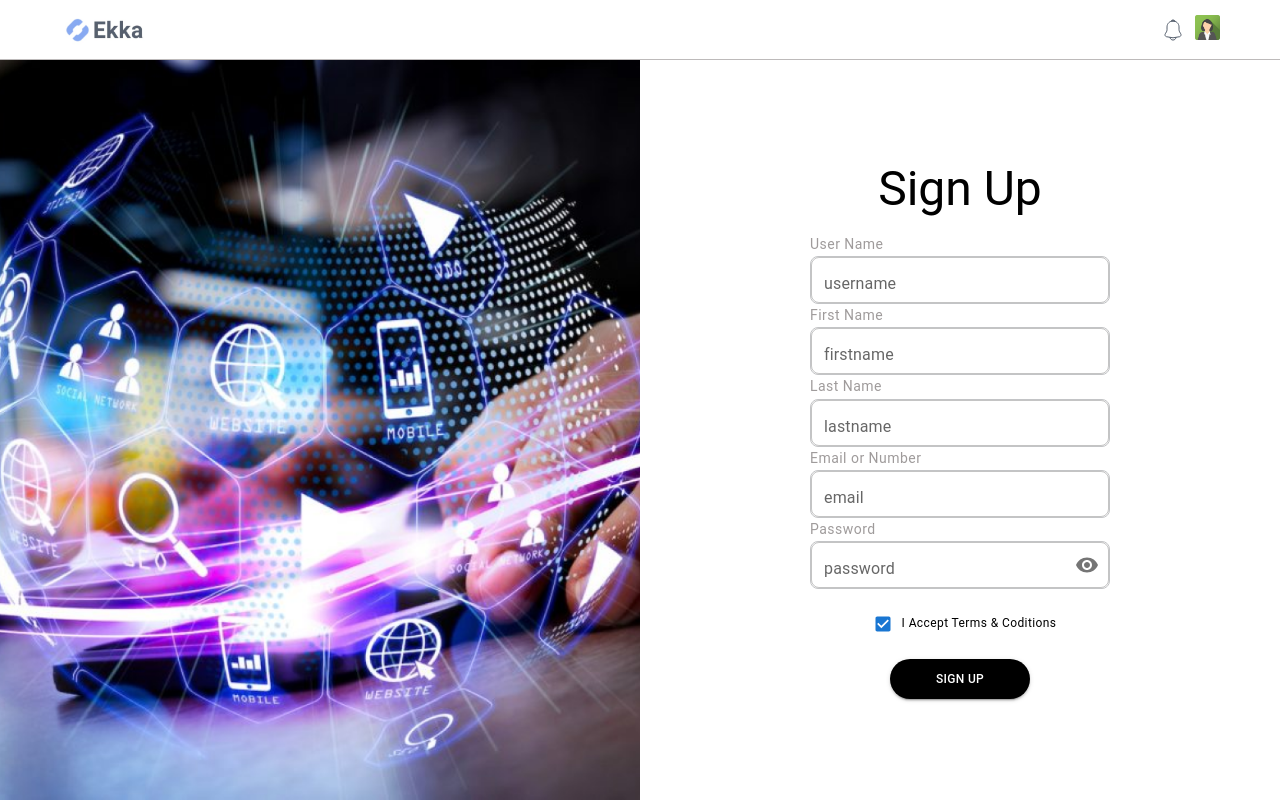
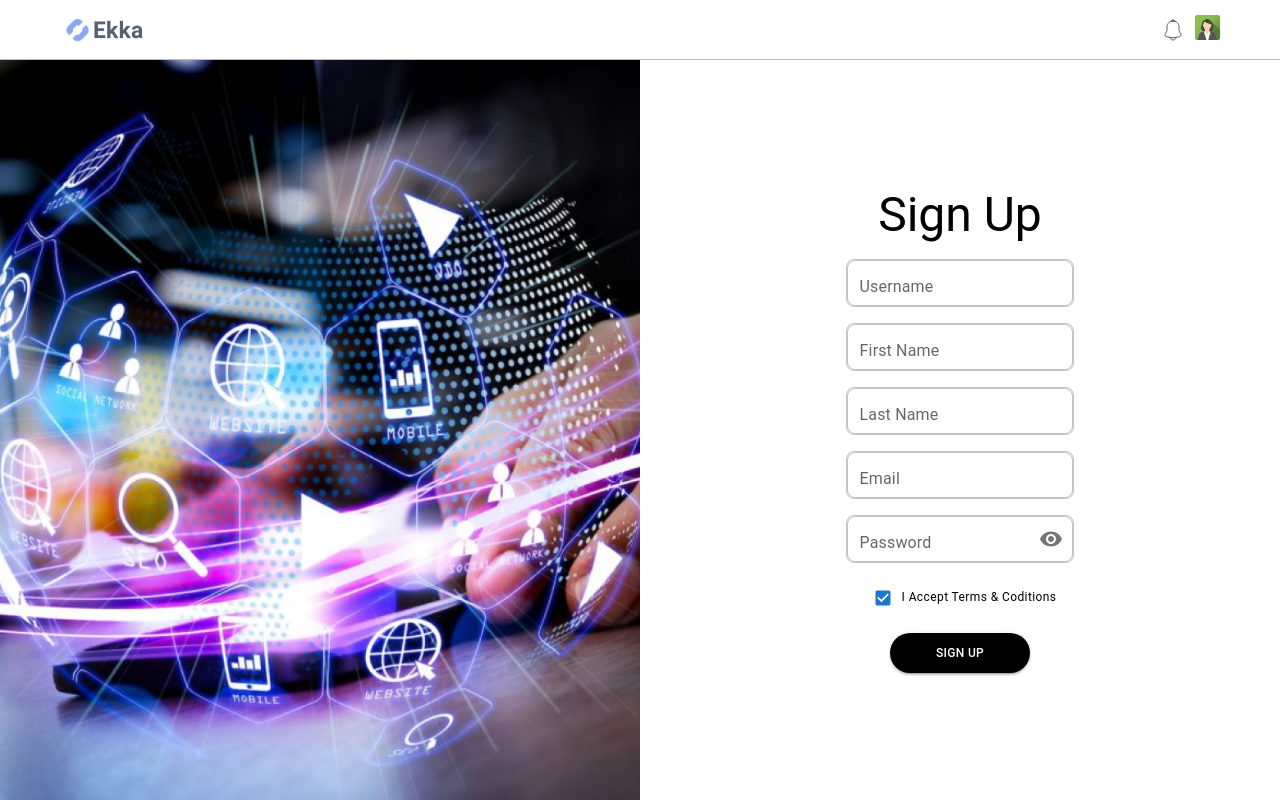
Before and after one commit to abidali671/e-store-dashboard, a React (Create React App) app: page /register in a window 1280 px wide. Built offline with nearby package versions, Linux system fonts and the light colour scheme.

Commit message:
update register page

```diff
--- a/src/pages/auth/register/index.tsx
+++ b/src/pages/auth/register/index.tsx
@@ -1,5 +1,5 @@
 import { AuthContainer, FormikTextField, FormWrapper } from '@components';
-import { Typography, Box } from '@mui/material';
+import { Typography, Box, Stack } from '@mui/material';
 import { LoadingButton } from '@mui/lab';
 import useSign from './register.hook';
 import Checkbox from '@mui/material/Checkbox';
@@ -10,72 +10,30 @@ import * as styles from './register.styles';
 const Register: types.ComponentT = () => {
 	const { formik } = useSign();
 
-	const label = { inputProps: { 'aria-label': 'Checkbox demo' } };
-
 	return (
 		<AuthContainer>
 			<Box sx={styles.root}>
 				<Box component='form' onSubmit={formik.handleSubmit}>
 					<FormWrapper>
 						<Typography variant='h3'>Sign Up</Typography>
-						<Box
+						<Stack
 							sx={{
-								textAlign: 'left',
 								width: { xs: '100%', md: '80%' },
-								maxWidth: '100%',
-								gap: '10px',
+								gap: 2,
 								'&>*': { margin: '5px 0' },
 							}}
 						>
-							<Typography
-								variant='caption'
-								sx={{ color: '#9F9B9B', fontSize: { xs: '10px', md: '14px' } }}
-							>
-								User Name
-							</Typography>
-
-							<FormikTextField name='username' label='username' {...formik} />
-
-							<Typography
-								variant='caption'
-								sx={{ color: '#9F9B9B', fontSize: { xs: '10px', md: '14px' } }}
-							>
-								First Name
-							</Typography>
-
-							<FormikTextField name='firstName' label='firstname' {...formik} />
-
-							<Typography
-								variant='caption'
-								sx={{ color: '#9F9B9B', fontSize: { xs: '10px', md: '14px' } }}
-							>
-								Last Name
-							</Typography>
-
-							<FormikTextField name='lastName' label='lastname' {...formik} />
-
-							<Typography
-								variant='caption'
-								sx={{ textAlign: 'left', fontSize: { xs: '10px', md: '14px' }, color: '#9F9B9B' }}
-							>
-								Email or Number
-							</Typography>
-
-							<FormikTextField name='email' type='text' label='email' {...formik} />
-
-							<Typography
-								variant='caption'
-								sx={{ textAlign: 'left', fontSize: { xs: '10px', md: '14px' }, color: '#9F9B9B' }}
-							>
-								Password
-							</Typography>
-
-							<FormikTextField name='password' type='password' label='password' {...formik} />
-						</Box>
+							<FormikTextField name='username' label='Username' {...formik} />
+							<FormikTextField name='first_name' label='First Name' {...formik} />
+							<FormikTextField name='last_name' label='Last Name' {...formik} />
+							<FormikTextField name='email' type='text' label='Email' {...formik} />
+							<FormikTextField name='password' type='password' label='Password' {...formik} />
+						</Stack>
 
 						<Typography variant='caption' sx={{ display: 'flex', alignItems: 'center' }}>
-							<Checkbox {...label} defaultChecked size='small' /> I Accept Terms & Coditions
+							<Checkbox defaultChecked size='small' /> I Accept Terms & Coditions
 						</Typography>
+
 						<LoadingButton
 							loading={formik.isSubmitting}
 							variant='contained'
--- a/src/pages/auth/register/register.hook.ts
+++ b/src/pages/auth/register/register.hook.ts
@@ -1,35 +1,25 @@
 import { useFormik } from 'formik';
 import API from 'src/axios';
 
+const InitialSignUpValues = {
+	username: '',
+	password: '',
+	first_name: '',
+	last_name: '',
+	email: '',
+};
+
 const useSign = () => {
-	const handleSubmit = async (values: {
-		username: string;
-		password: string;
-		firstName: string;
-		lastName: string;
-		email: string;
-	}) => {
+	const handleSubmit = async (values: typeof InitialSignUpValues) => {
 		try {
-			await API.post('/api/auth/register', {
-				username: values.username,
-				password: values.password,
-				email: values.email,
-				first_name: values.firstName,
-				last_name: values.lastName,
-			});
+			await API.post('/api/auth/register', values);
 		} catch (error) {
 			formik.setErrors(error.response.data);
 		}
 	};
 
 	const formik = useFormik({
-		initialValues: {
-			username: '',
-			password: '',
-			firstName: '',
-			lastName: '',
-			email: '',
-		},
+		initialValues: InitialSignUpValues,
 		onSubmit: handleSubmit,
 	});
 
```
